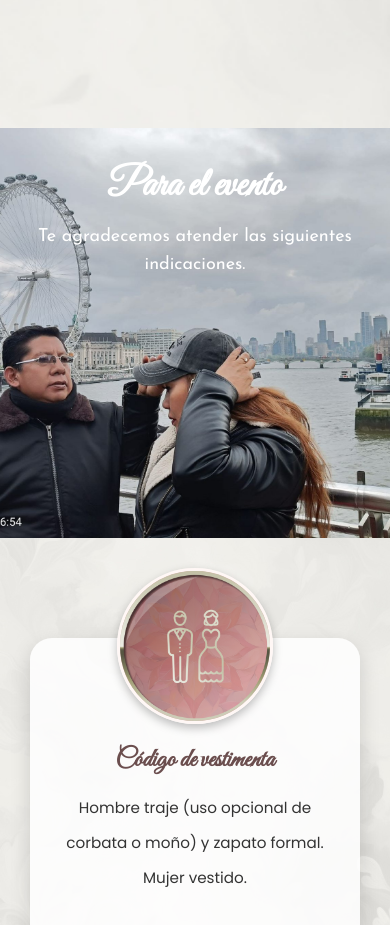
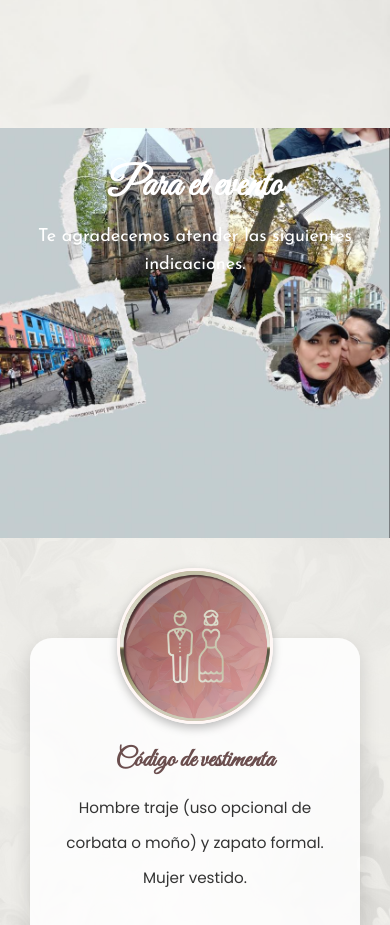
Before and after one commit to karychululu39-art/Boda-NeptaliyCarmelita, a React (Create React App) app: page / in a window 390 px wide. Shown: the part 1680-2605 px from the top of the page. Built offline with nearby package versions, Linux system fonts and the light colour scheme.

Commit message:
Nuevo cambio2

```diff
--- a/src/components/EventoInfo.css
+++ b/src/components/EventoInfo.css
@@ -96,7 +96,7 @@
 
   /* 2️⃣ Crea la portada superior con la imagen */
   .evento-info__portada {
-    background-image: url("../assets/ellos.jpg");
+    background-image: url("../assets/collage2.jpg");
     background-size: cover;
     background-position: center;
     height: 410px;
```
